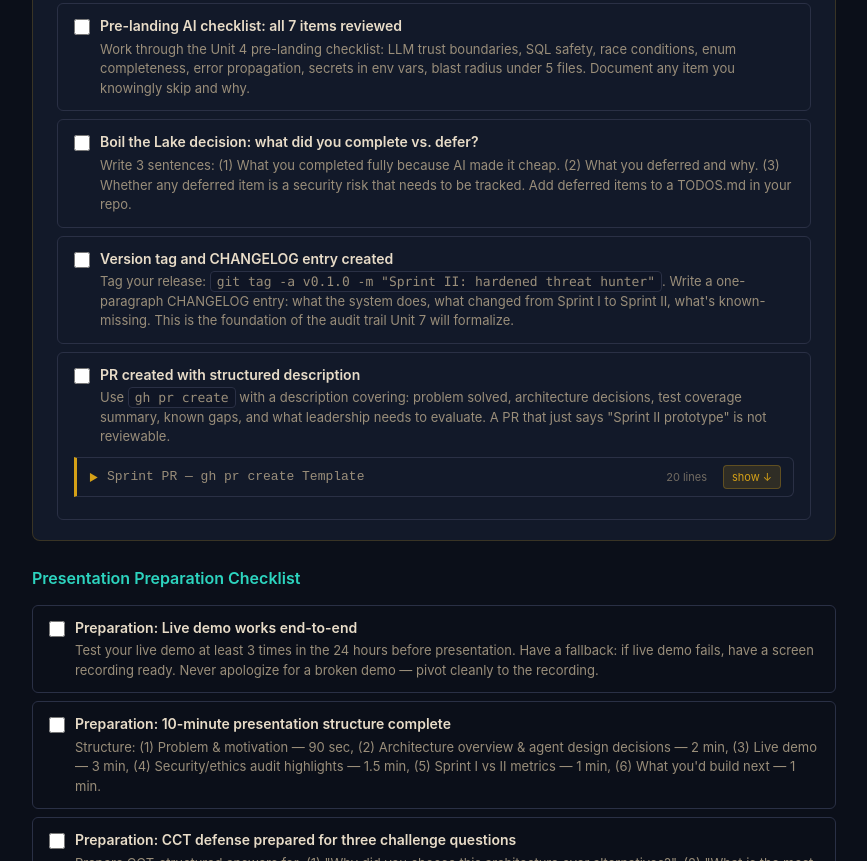
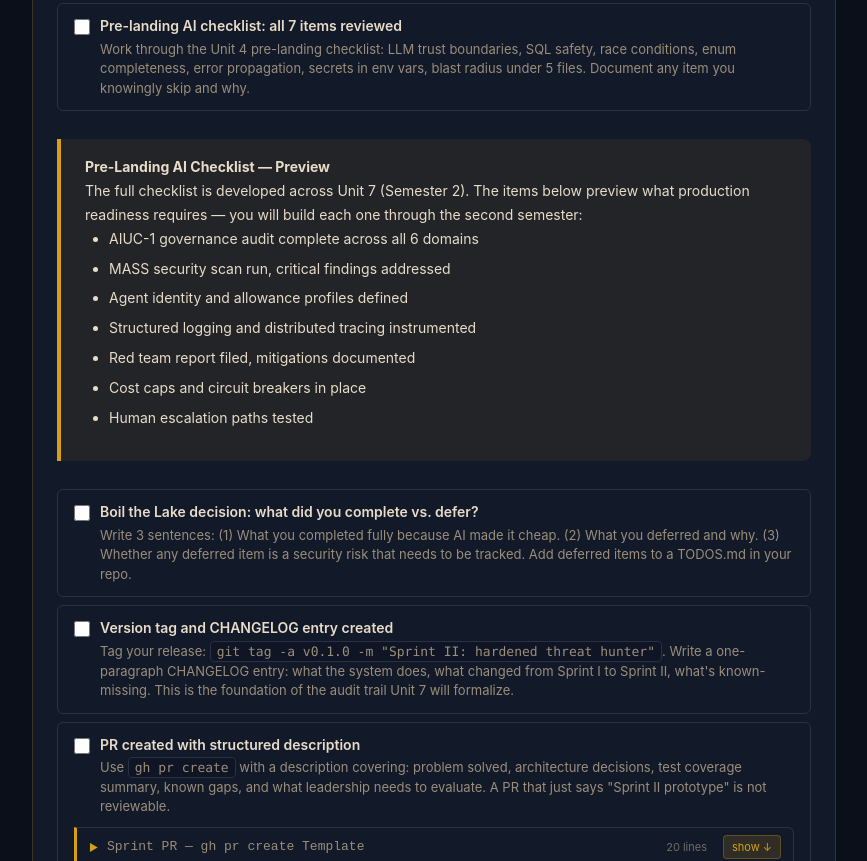
Before and after one commit to r33n3/Noctua, a plain HTML site: page docs/lab-s1-unit4.html in a window 1280 px wide. Shown: the part 11139-12000 px from the top of the page, without its empty margins (346-1213 px from the left). Drawn offline with nearby package versions, Linux system fonts and the light colour scheme.

Commit message:
Add pre-landing AI checklist preview callout (Item 89)

```diff
--- a/docs/lab-s1-unit4.html
+++ b/docs/lab-s1-unit4.html
@@ -506,6 +506,19 @@ class JSONFormatter(logging.Formatter):
         <div class="step-desc">Work through the Unit 4 pre-landing checklist: LLM trust boundaries, SQL safety, race conditions, enum completeness, error propagation, secrets in env vars, blast radius under 5 files. Document any item you knowingly skip and why.</div>
       </div></label>
     </div>
+    <div class="callout callout-key">
+  <strong>Pre-Landing AI Checklist — Preview</strong>
+  <p>The full checklist is developed across Unit 7 (Semester 2). The items below preview what production readiness requires — you will build each one through the second semester:</p>
+  <ul>
+    <li>AIUC-1 governance audit complete across all 6 domains</li>
+    <li>MASS security scan run, critical findings addressed</li>
+    <li>Agent identity and allowance profiles defined</li>
+    <li>Structured logging and distributed tracing instrumented</li>
+    <li>Red team report filed, mitigations documented</li>
+    <li>Cost caps and circuit breakers in place</li>
+    <li>Human escalation paths tested</li>
+  </ul>
+</div>
     <div class="lab-step" id="step-ship-3">
       <label><input type="checkbox" onchange="toggleStep('ship-3',this.checked)">
       <div class="step-content">
```
